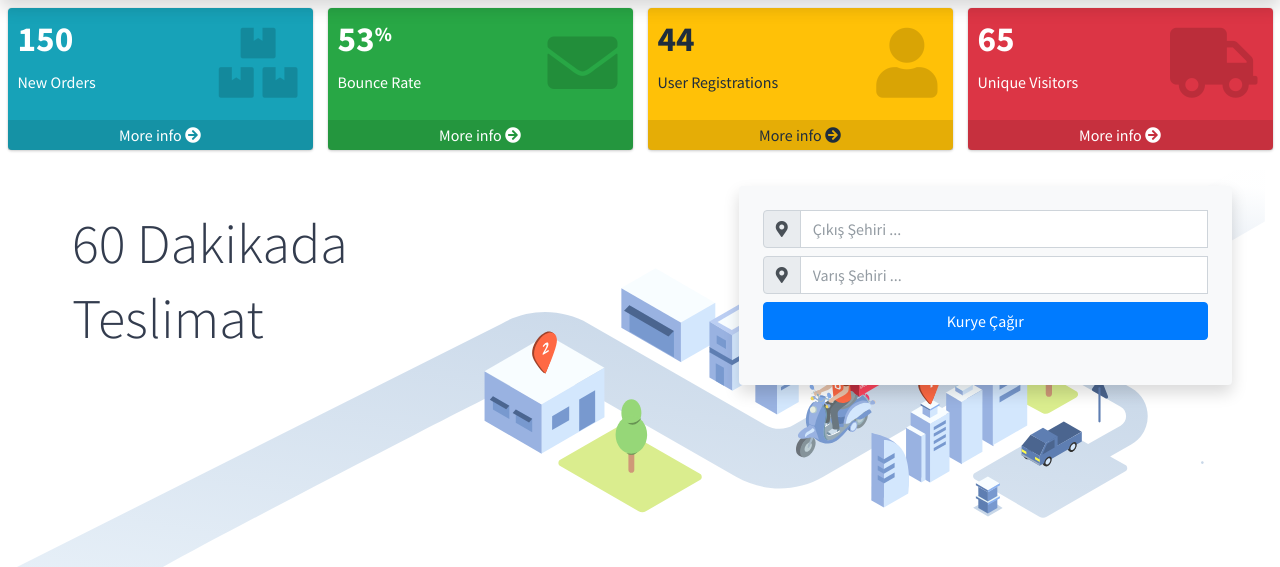
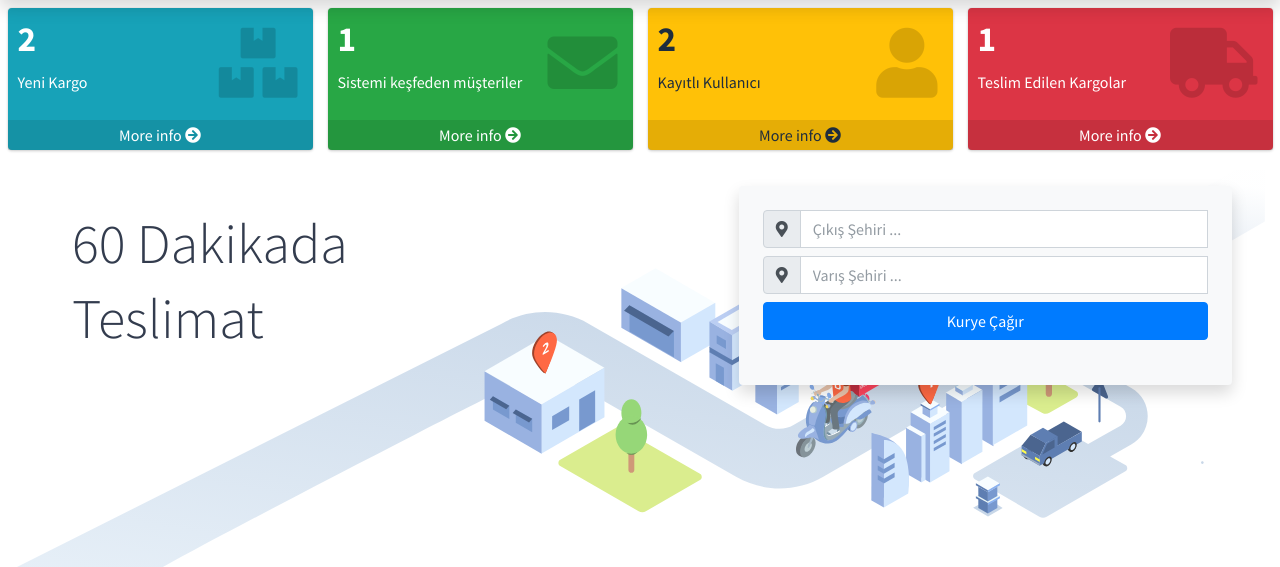
Before and after one commit to ulascannacaksiz/onlinecourier, a CodeIgniter app: page /onlinecourier_api/index.php/homepage/home/index in a window 1280 px wide. Shown: the part 74-641 px from the top of the page. Run offline with CodeIgniter, Linux system fonts and the light colour scheme; some libraries are stand-ins or nearby versions.

```diff
--- a/application/views/home/home.php
+++ b/application/views/home/home.php
@@ -5,8 +5,8 @@
 				<!-- small box -->
 				<div class="small-box bg-info">
 					<div class="inner">
-						<h3>150</h3>
-						<p>New Orders</p>
+						<h3>2</h3>
+						<p>Yeni Kargo</p>
 					</div>
 					<div class="icon">
 						<i class="fas fa-boxes"></i>
@@ -19,9 +19,9 @@
 				<!-- small box -->
 				<div class="small-box bg-success">
 					<div class="inner">
-						<h3>53<sup style="font-size: 20px">%</sup></h3>
+						<h3>1</h3>
 
-						<p>Bounce Rate</p>
+						<p>Sistemi keşfeden müşteriler</p>
 					</div>
 					<div class="icon">
 						<i class="fas fa-envelope"></i>
@@ -34,9 +34,9 @@
 				<!-- small box -->
 				<div class="small-box bg-warning">
 					<div class="inner">
-						<h3>44</h3>
+						<h3>2</h3>
 
-						<p>User Registrations</p>
+						<p>Kayıtlı Kullanıcı</p>
 					</div>
 					<div class="icon">
 						<i class="fas fa-user"></i>
@@ -49,9 +49,9 @@
 				<!-- small box -->
 				<div class="small-box bg-danger">
 					<div class="inner">
-						<h3>65</h3>
+						<h3>1</h3>
 
-						<p>Unique Visitors</p>
+						<p>Teslim Edilen Kargolar</p>
 					</div>
 					<div class="icon">
 						<i class="fas fa-truck"></i>
--- a/application/views/masterpages/navbar.php
+++ b/application/views/masterpages/navbar.php
@@ -18,5 +18,11 @@
 		<li class="nav-item mx-2">
 			<a href="<?php echo base_url("courier/Ordercourier/")?>" class="nav-link btn btn-outline-primary" ><i class="fas fa-people-carry"></i> Hemen Gönder !</a>
 		</li>
+		<?php if($this->session->userdata("login_status")==1){?>
+			<li class="nav-item mx-2">
+			<a href="<?php echo base_url("sessioncontrol/SessionControl/destroy_session")?>" class="nav-link btn btn-outline-danger" > Çıkış</a>
+		</li>
+		<?php } ?>
+
 	</ul>
 </nav>
```
Also changed, not shown: application/controllers/sessioncontrol/SessionControl.php (added, +16 -0 lines).
